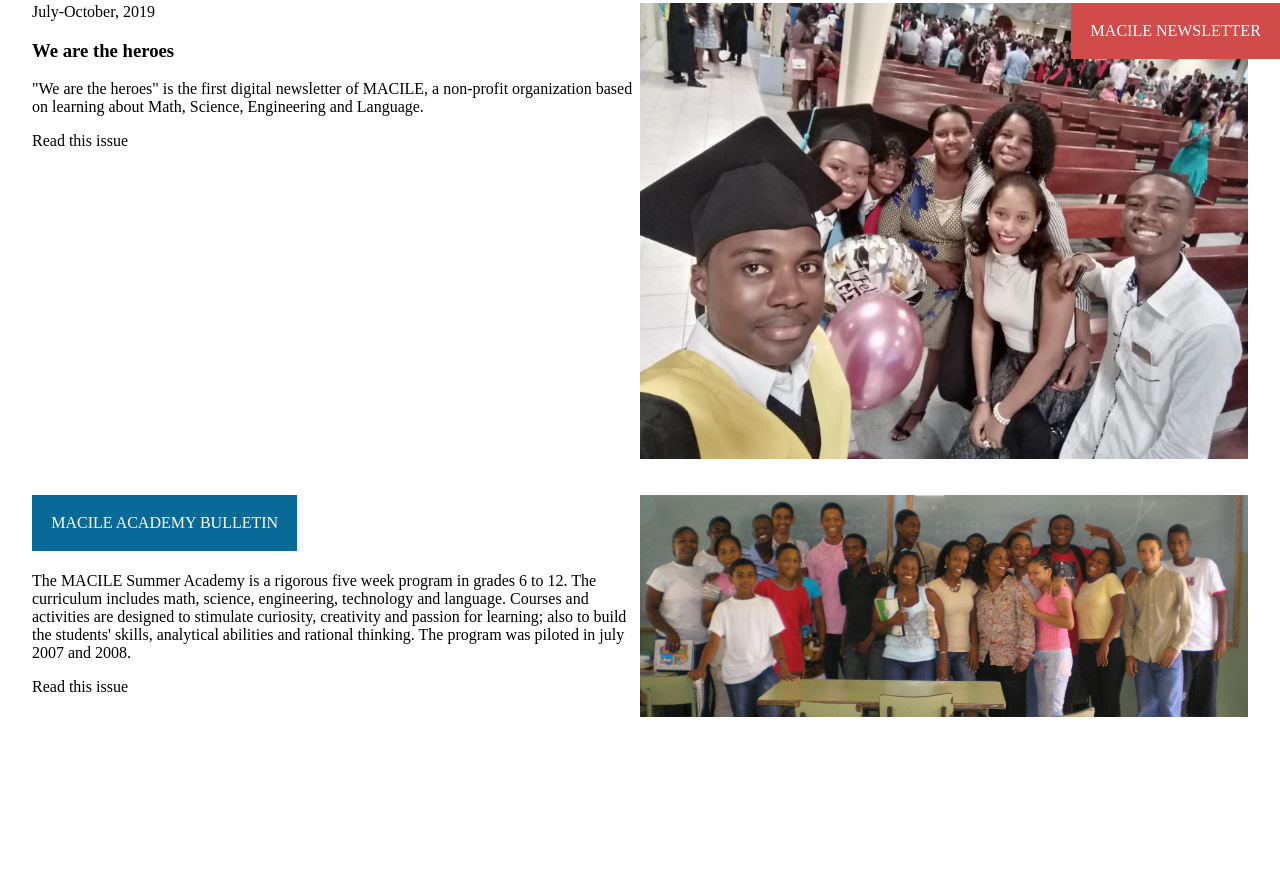
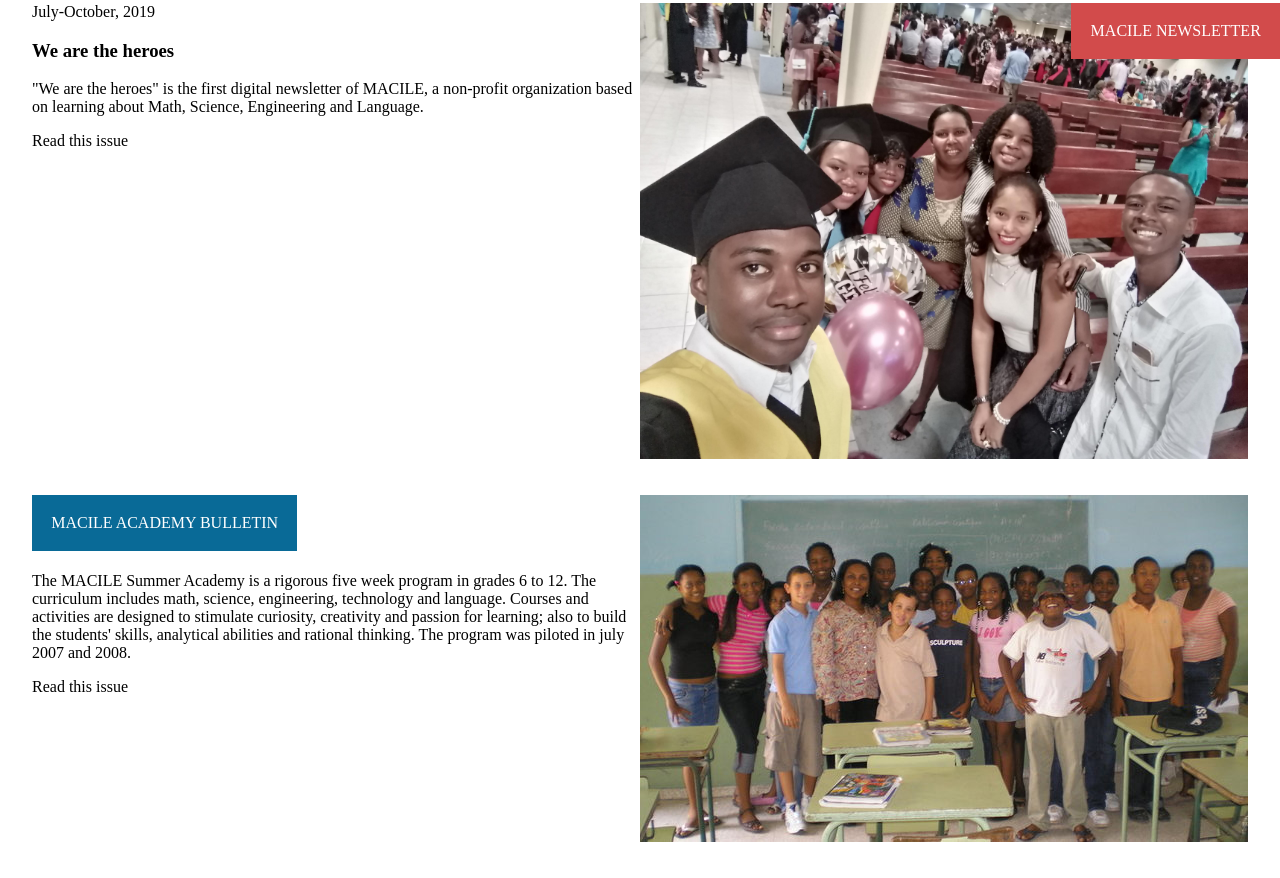
Before and after one commit to cosola-salvia/news.macile.org, a website: page index.html in a window 1280 px wide. Shown: the part 264-1142 px from the top of the page. Before the commit the page ends 1017 px from the top, so only its background shows below. Drawn offline with Linux system fonts and the light colour scheme.

Commit message:
Cambiando imagen del teaser del bulletin

```diff
--- a/index.html
+++ b/index.html
@@ -111,7 +111,7 @@
        <a>Read this issue</a>
       </div>
       <div class="teaser-item__img">
-        <img src="/images/bulletin/SA2007/group2-sa2007-09.jpg" itemprop="image">
+        <img src="/images/bulletin/SA2007/group1-sa2007-11.jpg" itemprop="image">
       </div>
     </div>
   </div>
```
